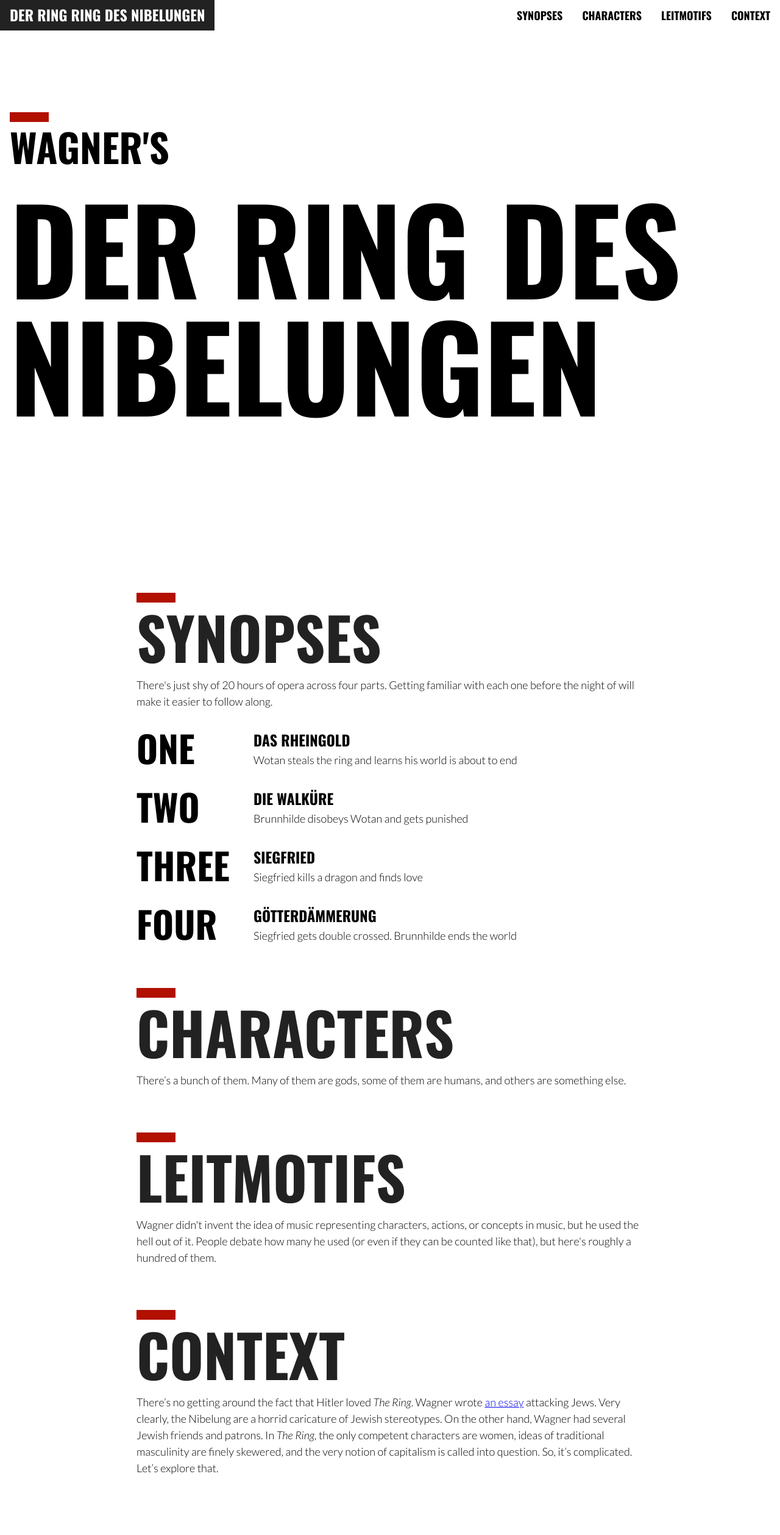
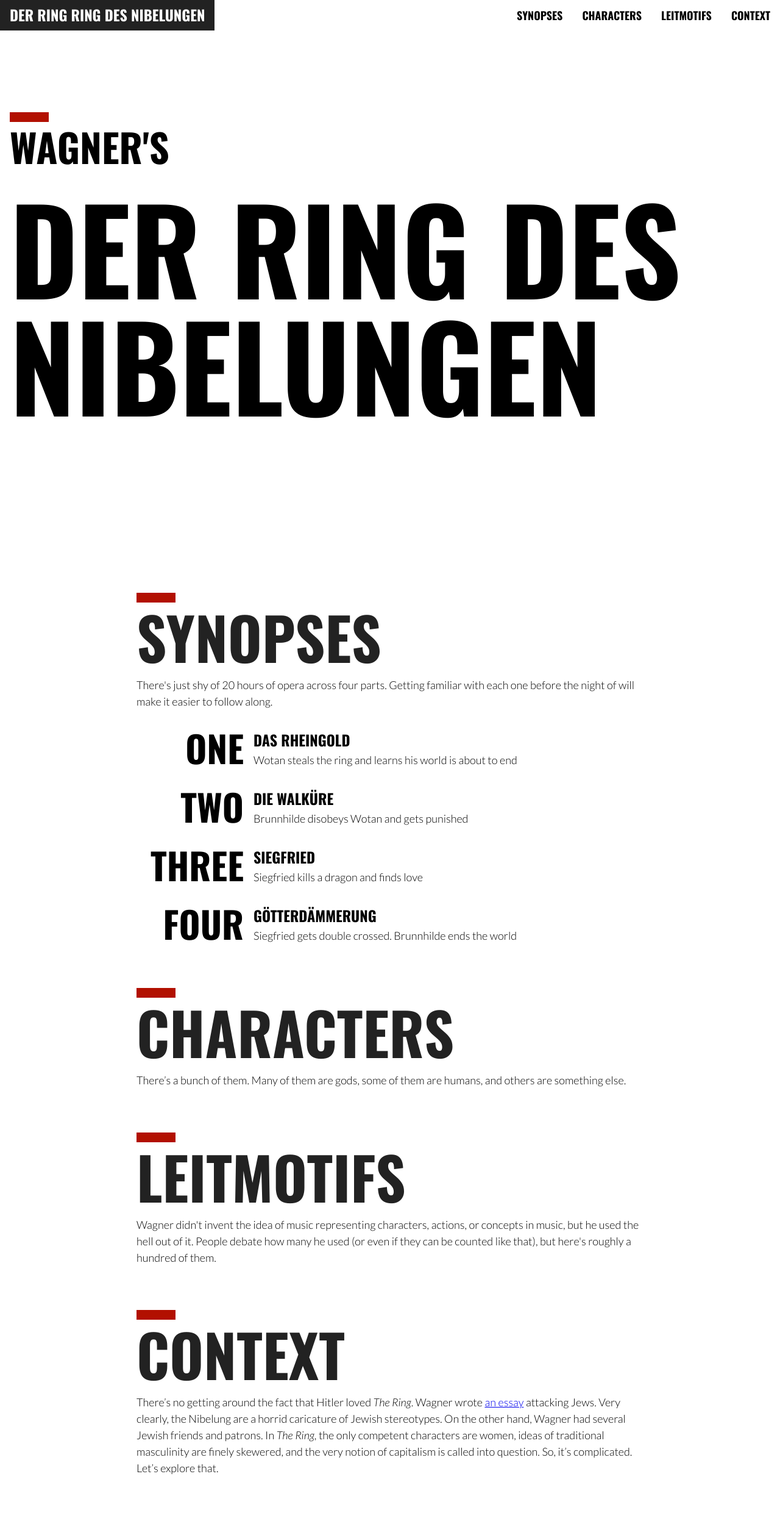
Before and after one commit to mattsugihara/ring-cycle, a Jekyll site: the page built from index.html, in a window 1280 px wide. Shown: the whole page at 61% size. Built offline with Jekyll 4.4.1, drawn with Linux system fonts in a browser that asks for light colours.

Commit message:
better li alignment

```diff
--- a/styles/ring.scss
+++ b/styles/ring.scss
@@ -443,6 +443,8 @@ Layout
       font-family: $heading-font;
       text-transform: uppercase;
       width: 12rem;
+      padding-right: 1rem;
+      text-align: right;
     }
   }
 
```
